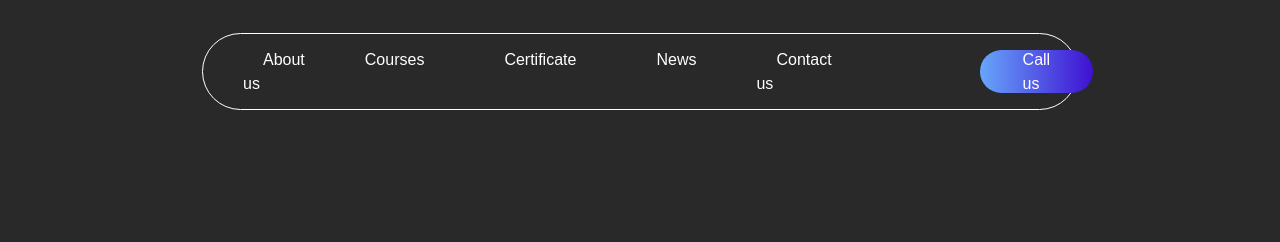
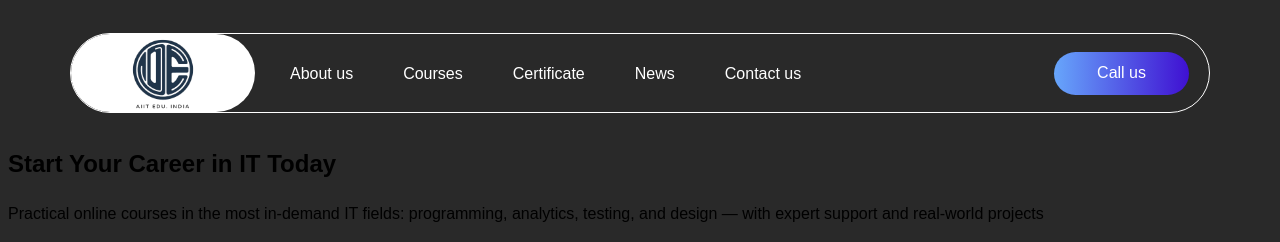
Before and after one commit to Artonkes/test-task-frontend, a website built with Vite: page index.html in a window 1280 px wide. Shown: the top 242 px of the page. Built offline with nearby package versions, Linux system fonts and the light colour scheme.

Commit message:
fix(scss): the placement of elements in the header has been corrected

```diff
--- a/src/scss/components/_header.scss
+++ b/src/scss/components/_header.scss
@@ -1,45 +1,84 @@
 .header {
     width: 100%;
-    background-color: transparent;
+    background-color: $col-black;
+    position: sticky;
+    top: 0;
+    z-index: 100;
 
     &__container {
         display: flex;
         justify-content: space-between;
         align-items: center;
 
-        margin: 33px 194px 202px;
+        margin: 33px auto;
+        padding: 0 20px;
 
-        // width: 1524px;
-        height: 75px;
+        max-width: 1140px;
+        width: calc(100% - 40px);
+
+        min-height: 80px;
         border: 1px solid $col-white;
         border-radius: $border-radius-lg;
-
-        // padding: 0 30px;
-    }
-
-    &__list {
-        display: flex;
-        gap: 71px;
+        box-sizing: border-box;
     }
 
     &__logo {
         display: flex;
         background-color: $col-white;
+        align-items: center;
         justify-content: center;
         border-radius: $border-radius-lg;
-        height: 75px;
+        height: 78px;
         width: 184px;
+        flex-shrink: 0;
+        margin-left: -20px;
+
         img {
             width: 81.25px;
             height: auto;
         }
     }
 
+    &__nav {
+        display: flex;
+        flex: 1;
+        margin-left: 20px;
+
+        @media (max-width: 768px) {
+            display: none;
+
+            &.is-open {
+                display: flex;
+                position: fixed;
+                top: 0;
+                left: 0;
+                width: 100%;
+                height: 100vh;
+                background-color: rgba(0, 0, 0, 0.95);
+                flex-direction: column;
+                align-items: center;
+                justify-content: center;
+                z-index: 200;
+            }
+        }
+    }
+
     &__list {
         display: flex;
-        margin-right: 148px;
-        gap: 40px;
+        gap: 20px;
         list-style: none;
+        margin: 0;
+        padding: 0;
+
+        @media (max-width: 1000px) {
+            gap: 10px;
+        }
+
+        @media (max-width: 768px) {
+            flex-direction: column;
+            align-items: center;
+            gap: 24px;
+        }
     }
 
     &__link {
@@ -48,8 +87,7 @@
         font-family: $font-main;
         font-size: 16px;
         transition: all 0.3s ease;
-        padding: 26.5px 20px;
-
+        padding: 26.5px 15px;
         border-radius: $border-radius-lg;
 
         &:hover {
@@ -59,12 +97,17 @@
         &:active {
             background-color: $col-blue;
         }
+
+        @media (max-width: 768px) {
+            font-size: 20px;
+            padding: 10px 20px;
+        }
     }
 
     &__button {
         display: flex;
         align-items: center;
-        background: linear-gradient( to right, $col-light-blue, $col-blue);
+        background: linear-gradient(to right, $col-light-blue, $col-blue);
         color: $col-white;
         padding: 0 43px;
         border-radius: $border-radius-lg;
@@ -72,8 +115,12 @@
         font-weight: 500;
         height: 43px;
         justify-content: center;
-        width: 80.5px;
-        margin-right: 29px;
+        white-space: nowrap;
+        flex-shrink: 0;
+
+        @media (max-width: 768px) {
+            display: none;
+        }
     }
 
 }
```
